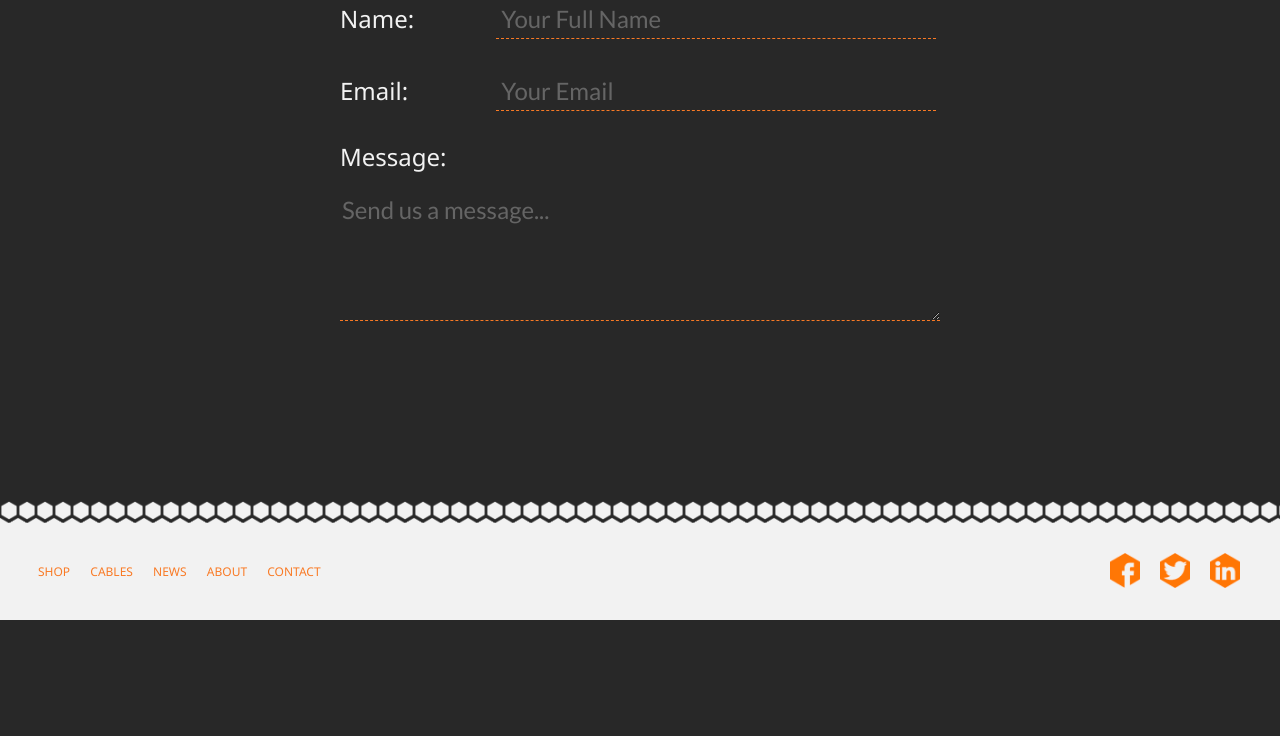
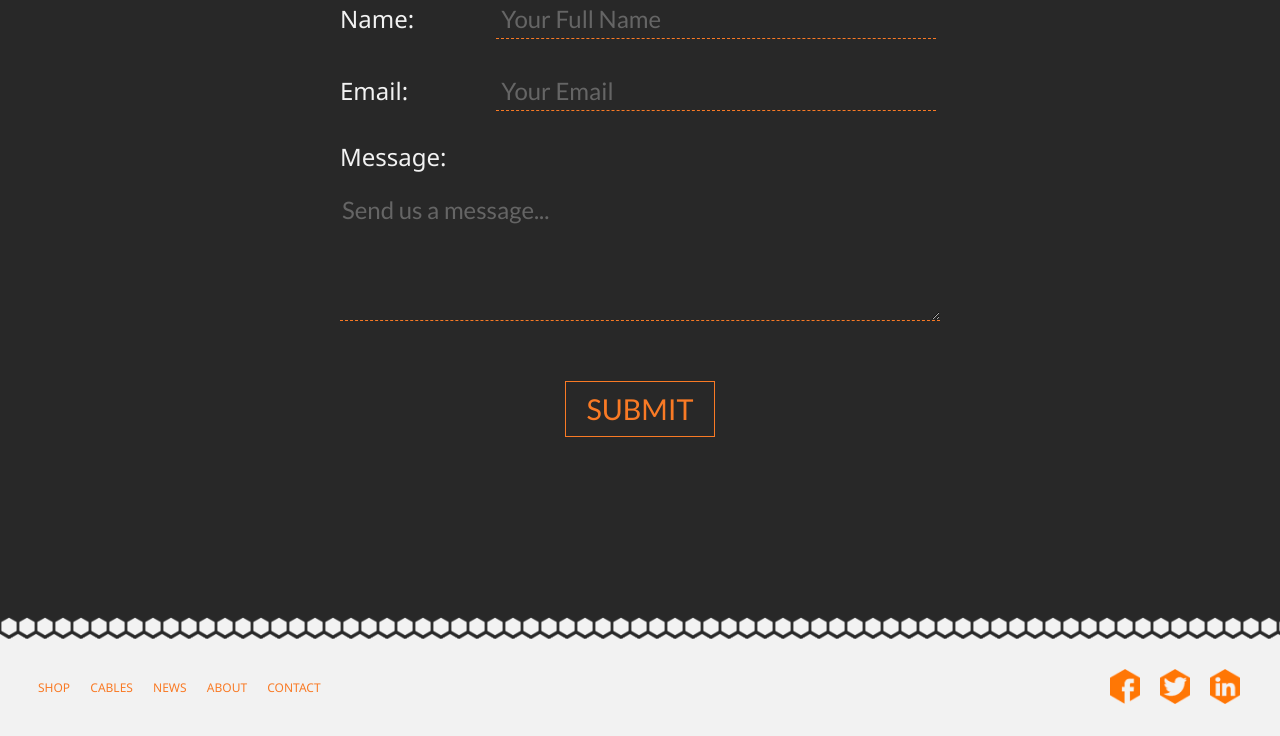
Before and after one commit to crestinglight/evingrost, a PHP site: page /contact.html in a window 1280 px wide. Shown: the part 548-1284 px from the top of the page. Before the commit the page ends 1168 px from the top, so only its background shows below. Run offline with PHP 8.4, Linux system fonts and the light colour scheme.

Commit message:
Backing up before major simplification.

```diff
--- a/contact.html
+++ b/contact.html
@@ -122,6 +122,8 @@
 					<span class="l-message">Message:</span>
 					<textarea form="contactForm" name="message" rows="4" placeholder="Send us a message..." required></textarea>
 
+					<input class="contact__submit l-contact__submit" type="submit" name="submit">
+
 				</form>
 
 			</div>
--- a/index.html
+++ b/index.html
@@ -434,7 +434,7 @@
 
 				<div class="services__item l-services__item">
 
-					<img src="assets/images/icon_3d.png">
+					<img src="assets/images/icon_threeD.png">
 
 					<h2>3D Design</h2>
 
--- a/styles.css
+++ b/styles.css
@@ -349,13 +349,21 @@ img {
   width: 100%;
   resize: vertical; }
 
+.l-contact__submit {
+  display: block;
+  margin: 40px auto 0px;
+  padding: 10px 20px; }
+
 @media (min-width: 800px) {
   .l-contact p {
     margin-bottom: 50px; }
 
   .l-contact form {
     max-width: 600px;
-    margin: 80px auto 0px; } }
+    margin: 80px auto 0px; }
+
+  .l-contact__submit {
+    margin-top: 60px; } }
 .l-cables {
   text-align: center; }
 
@@ -398,6 +406,17 @@ img {
   display: block;
   margin-bottom: 30px; }
 
+@media (min-width: 800px) {
+  .l-team {
+    display: flex;
+    justify-content: space-between; }
+
+  .l-team__member {
+    width: calc(50% - 50px); }
+
+  .l-content__block.l-team__block {
+    margin: 0px;
+    min-width: 100%; } }
 .l-services__item {
   margin: 50px 0px; }
 
@@ -659,6 +678,24 @@ body {
 .contact textarea:-moz-placeholder {
   color: #656565; }
 
+.contact__submit {
+  -moz-appearance: none;
+  -webkit-appearance: none;
+  color: #f97a25;
+  background-color: transparent;
+  border: 1px solid #f97a25;
+  font-size: 1.2em;
+  font-family: "Lato", sans-serif;
+  text-transform: uppercase; }
+
+@media (min-width: 800px) {
+  .contact__submit {
+    transition: all 0.2s ease; }
+
+  .contact__submit:hover {
+    color: #f2f2f2;
+    border: 1px solid #f2f2f2;
+    background-color: #f97a25; } }
 .cables__content {
   color: #f2f2f2; }
 
@@ -687,6 +724,14 @@ body {
   -webkit-font-smoothing: antialiased;
   line-height: 1.4em; }
 
+@media (min-width: 800px) {
+  .shop--cables {
+    transition: all 0.2s ease; }
+
+  .shop--cables:hover {
+    color: #f2f2f2;
+    border: 1px solid #f2f2f2;
+    background-color: #f97a25; } }
 .team__member h2 {
   color: #f97a25;
   font-family: "Lato", sans-serif;
```
Also changed, not shown: about.html (+4 -4 lines), assets/styles/layout/contact.scss (+10 -0 lines), assets/styles/layout/team.scss (+17 -0 lines), assets/styles/modules/cables.scss (+13 -0 lines), assets/styles/modules/contact.scss (+24 -0 lines), assets/images/bullets.png, assets/images/icon_3D.png, assets/images/icon_graphic.png, assets/images/icon_illustration.png, assets/images/icon_rebrand.png, assets/images/icon_threeD.png (added), assets/images/icon_web.png, assets/images/love_ps.png, assets/images/love_steam.png, 1 more files, 2 other files.
